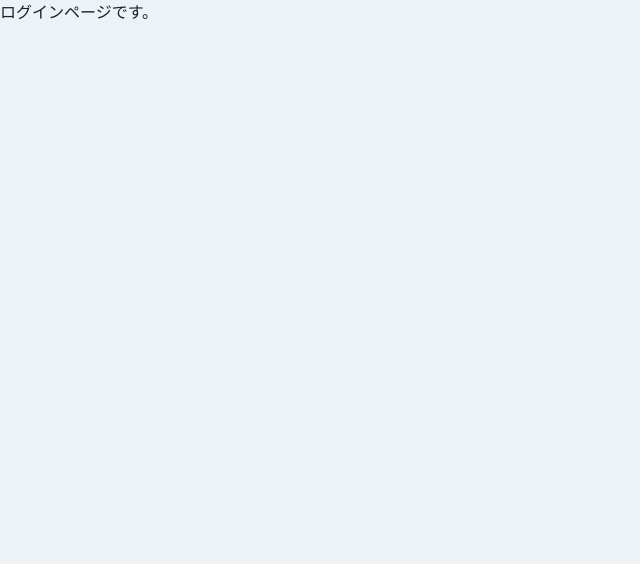
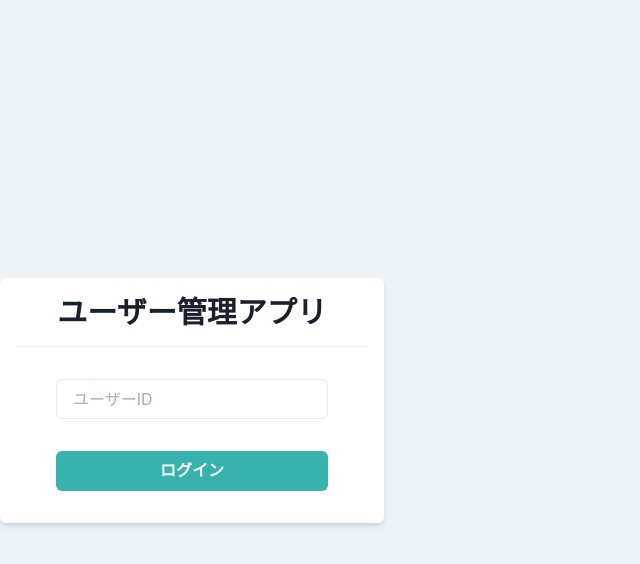
Before and after one commit to ryo-okazaki/react-step-up-chakra-ui, a React (Vite) app in the folder react/: page / in a window 1280 px wide. Shown: the top 564 px of the page, without its empty margins (0-640 px from the left). Built offline with nearby package versions, Linux system fonts and the light colour scheme; the HTML template or start-up script is replaced by a standard one.

Commit message:
ログイン画面のUIを作成

```diff
--- a/react/src/components/pages/Login.tsx
+++ b/react/src/components/pages/Login.tsx
@@ -1,5 +1,17 @@
+import { Box, Button, Divider, Flex, Heading, Input, Stack } from "@chakra-ui/react";
 import { FC, memo } from "react";
 
 export const Login: FC = memo(() => {
-  return <p>ログインページです。</p>
-})
+  return (
+    <Flex align="center" height="100vh">
+      <Box bg="white" w="sm" p={4} borderRadius="md" shadow="md">
+        <Heading as="h1" size="lg" textAlign="center">ユーザー管理アプリ</Heading>
+        <Divider my={4} />
+        <Stack spacing={8} py={4} px={10}>
+          <Input placeholder="ユーザーID" />
+          <Button bg="teal.400" color="white" _hover={{ opacity: 0.8 }}>ログイン</Button>
+        </Stack>
+      </Box>
+    </Flex>
+  )
+});
```
